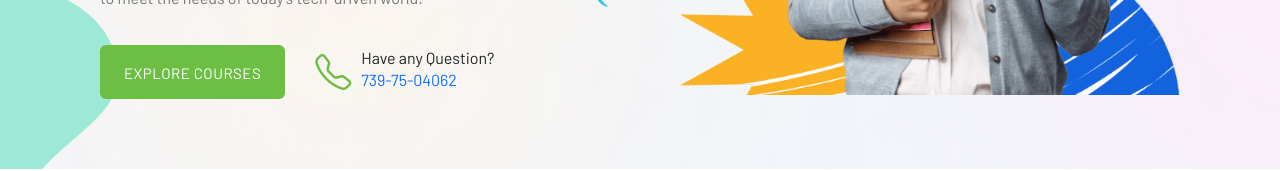
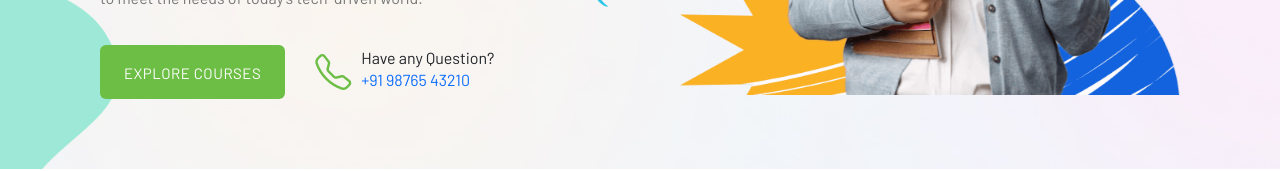
Before and after one commit to rajesh-195738/tamil-infotechnology, a React (Create React App) app: page / in a window 1280 px wide. Shown: the part 553-724 px from the top of the page. Built offline with nearby package versions, Linux system fonts and the light colour scheme.

Commit message:
website content updated

```diff
--- a/src/app/components/pages/LandingPage.js
+++ b/src/app/components/pages/LandingPage.js
@@ -68,7 +68,7 @@ const LandingPage = () => {
                 <p>At Tamil Info Technology, we are committed to transforming lives through our comprehensive training programs tailored to meet the needs of today's tech-driven world.</p>
                 <div className="explore-course-banner">
                   <Button className="btn btn-primary tu-case btn-tamil">Explore Courses</Button>
-                  <div className="banner-phone"><i className="bi bi-telephone"></i><div className="number-info"><span>Have any Question?</span><h6 className="number"><a href="tel:739-75-04062">739-75-04062</a></h6></div></div>
+                  <div className="banner-phone"><i className="bi bi-telephone"></i><div className="number-info"><span>Have any Question?</span><h6 className="number"><a href="tel:+91 98765 43210">+91 98765 43210</a></h6></div></div>
                 </div>
               </div>
             </Col>
```
